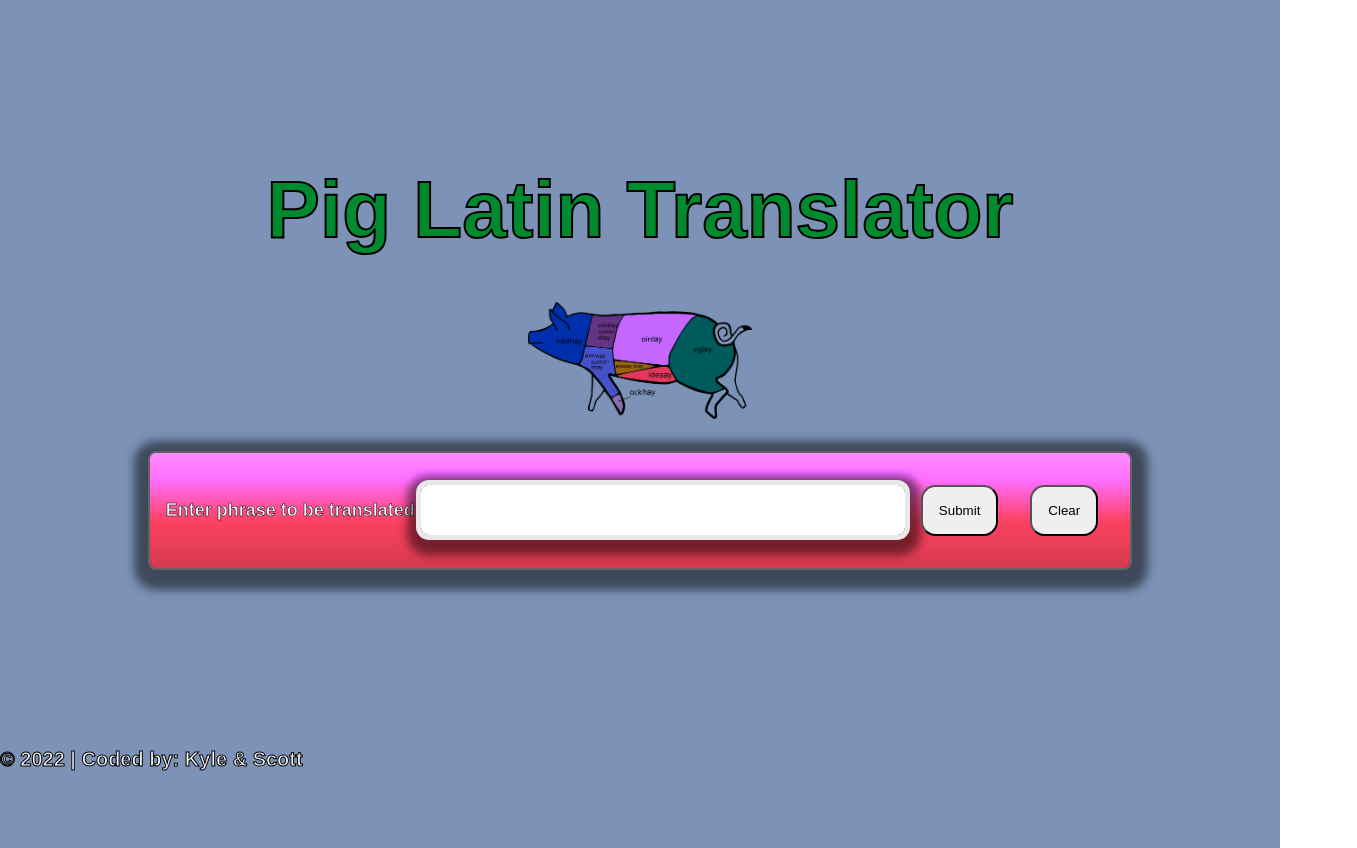
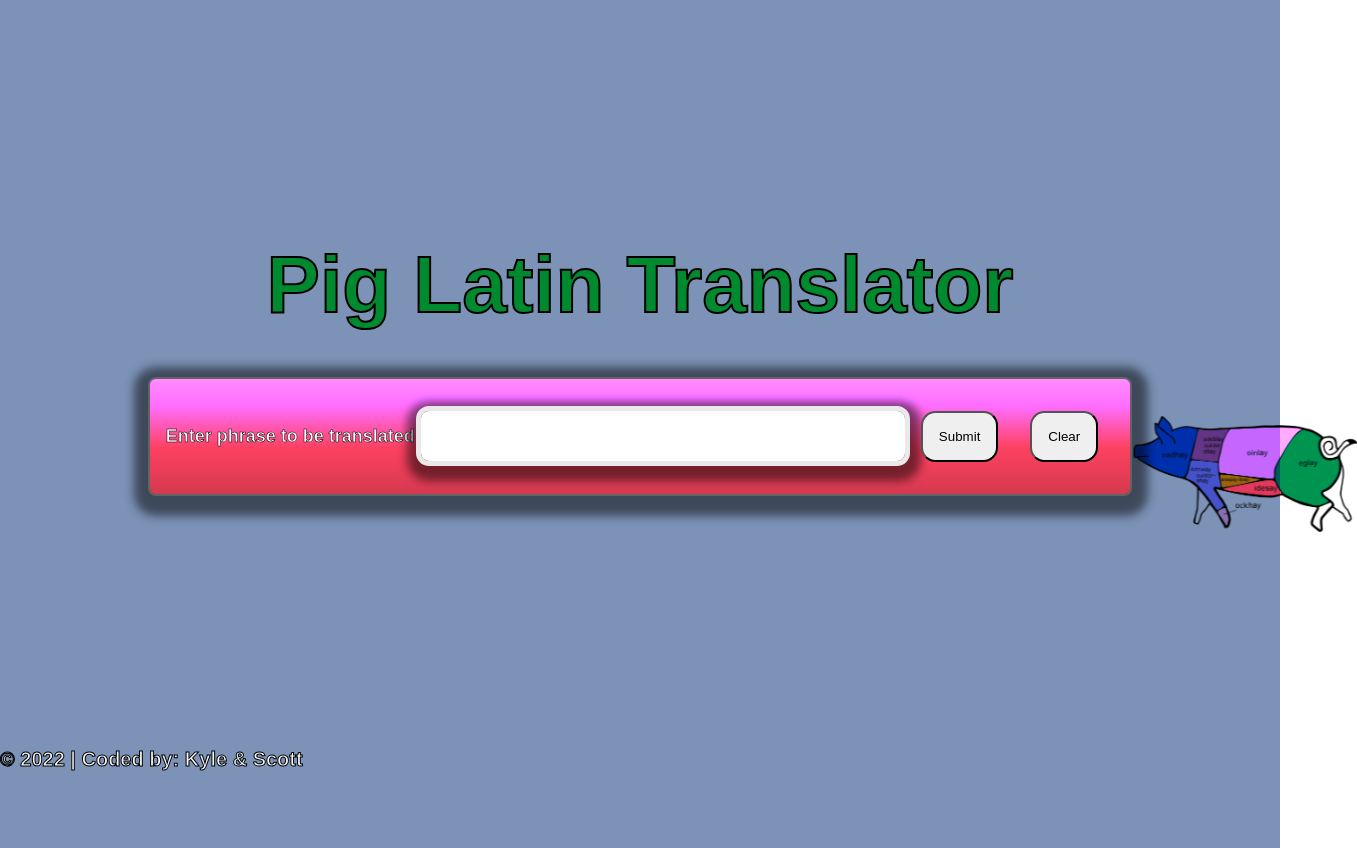
Before and after one commit to learn-academy-2023-charlie/pig-latin-monday-thru-fri-yay, a React (Create React App) app: page / in a window 1280 px wide. Shown: the whole page, 1357 px wide, since content can reach past the window. Built offline with nearby package versions, Linux system fonts and the light colour scheme.

Commit message:
moving pig

```diff
--- a/src/App.js
+++ b/src/App.js
@@ -89,11 +89,13 @@ const App = () => {
     <div className="page-container">
       <div className="body-container">
         <h1 className="title">Pig Latin Translator</h1>
+        <div className="walking-pig-container">
         <img
           src={butcherPigImage}
           alt="pig with butcher cut names in pig latin"
           className="butcher-pig-image"
         />
+        </div>
 
         <div className="input-section">
           <h4 className= "phrase">Enter phrase to be translated:</h4>
--- a/src/index.css
+++ b/src/index.css
@@ -111,13 +111,6 @@ code {
     -webkit-text-stroke-color: black;
 }
 
-.butcher-pig-image {
-  mix-blend-mode: multiply;
-  filter: contrast(1);
-
-}
-
-
 .phrase {
   font-size: large;
   font-style: Jazz LET, fantasy;
@@ -126,3 +119,48 @@ code {
   -webkit-text-stroke-width: 0.5px;
     -webkit-text-stroke-color: black;
 }
+.walking-pig-container {
+  position: absolute;
+  bottom: 1;
+  left: calc(50% - 50px);
+  transform: translateX(calc(-50% + 50px));
+  animation: walk 5s linear infinite;
+  mix-blend-mode: multiply;
+  filter: contrast(1);
+}
+
+@keyframes walk {
+  0% {
+    left: calc(100vw - 100px);
+  }
+  100% {
+    left: 0;
+  }
+}
+
+.butcher-pig-image {
+  position: absolute;
+  top: 0;
+  left: 0;
+  background-color: white;
+  mix-blend-mode: screen;
+  animation: wiggle 0.5s ease-in-out infinite;
+}
+
+@keyframes wiggle {
+  0% {
+    transform: translateX(0);
+  }
+  25% {
+    transform: translateX(-10px);
+  }
+  50% {
+    transform: translateX(0);
+  }
+  75% {
+    transform: translateX(10px);
+  }
+  100% {
+    transform: translateX(0);
+  }
+}
```
